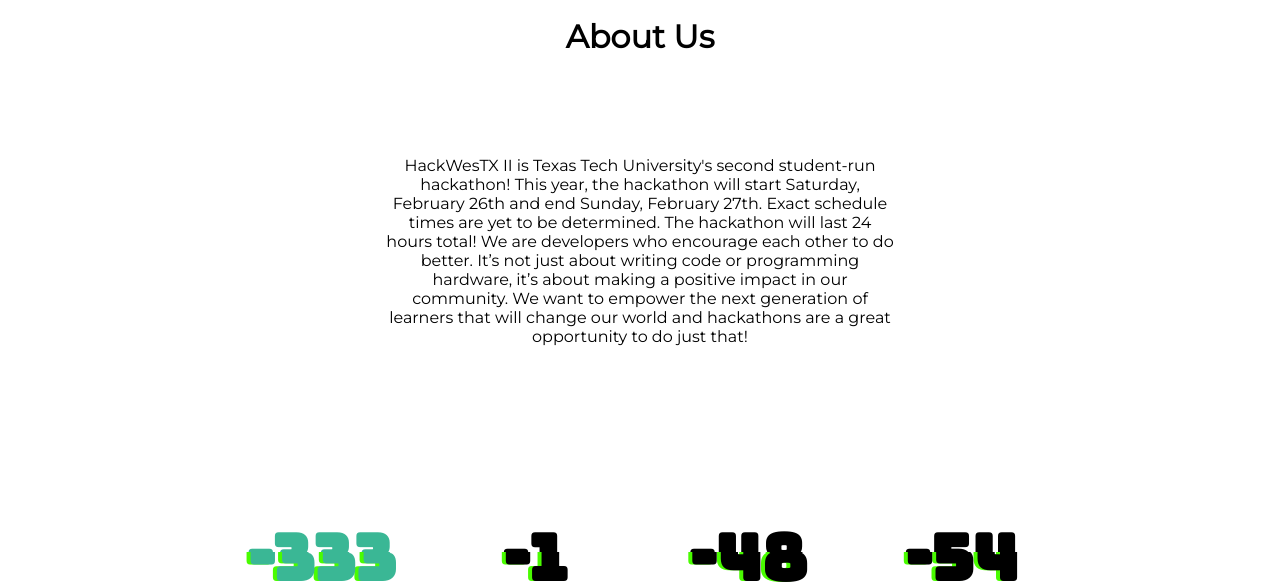
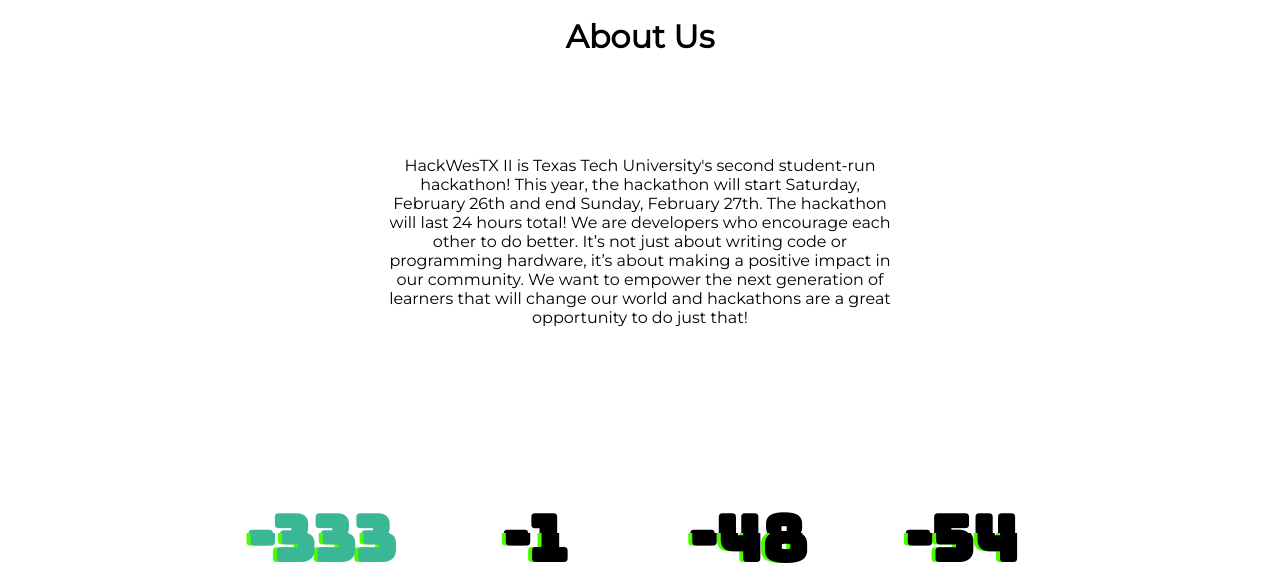
Before and after one commit to ShreyeshArangath/HackWesTX-Official-Repo, a React (Create React App) app: page / in a window 1280 px wide. Shown: the part 908-1492 px from the top of the page. Built offline with nearby package versions, Linux system fonts and the light colour scheme.

Commit message:
chore: Clean up copy under jumbotron

```diff
--- a/src/components/AboutUs.js
+++ b/src/components/AboutUs.js
@@ -37,15 +37,12 @@
           About Us
         </h2>
         <p className="intro about-intro">
-          HackWesTX II is Texas Tech University's second student-run hackathon!
-          This year, the hackathon will start Saturday, February 26th and end
-          Sunday, February 27th. Exact schedule times are yet to be determined.
-          The hackathon will last 24 hours total! We are developers who
-          encourage each other to do better. It’s not just about writing code or
-          programming hardware, it’s about making a positive impact in our
-          community. We want to empower the next generation of learners that
-          will change our world and hackathons are a great opportunity to do
-          just that!
+          HackWesTX II is Texas Tech University's second student-run hackathon! This year, the hackathon
+          will start Saturday, February 26th and end Sunday, February 27th. The hackathon will last 24
+          hours total! We are developers who encourage each other to do better. It’s not just about
+          writing code or programming hardware, it’s about making a positive impact in our community.
+          We want to empower the next generation of learners that will change our world and hackathons are
+          a great opportunity to do just that!
         </p>
 
         <div className="countdown">
```
